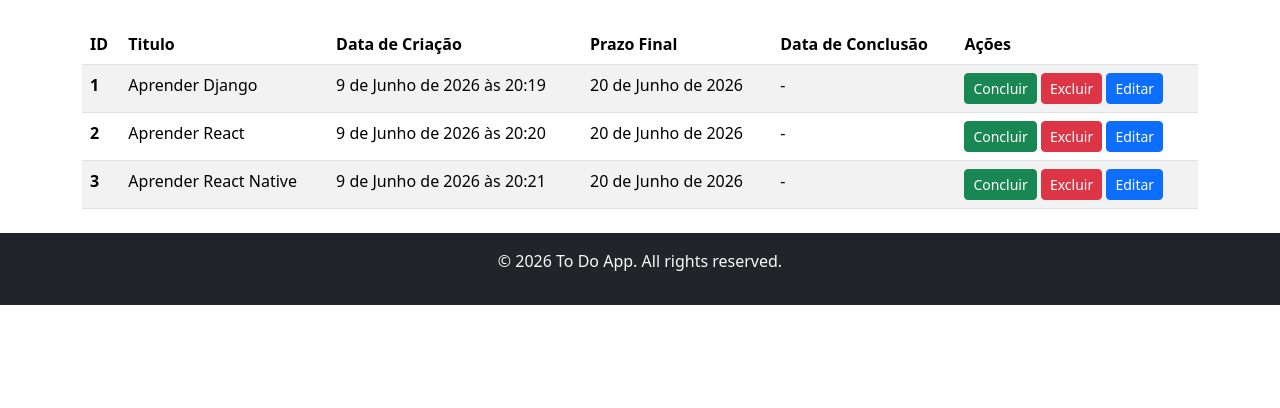
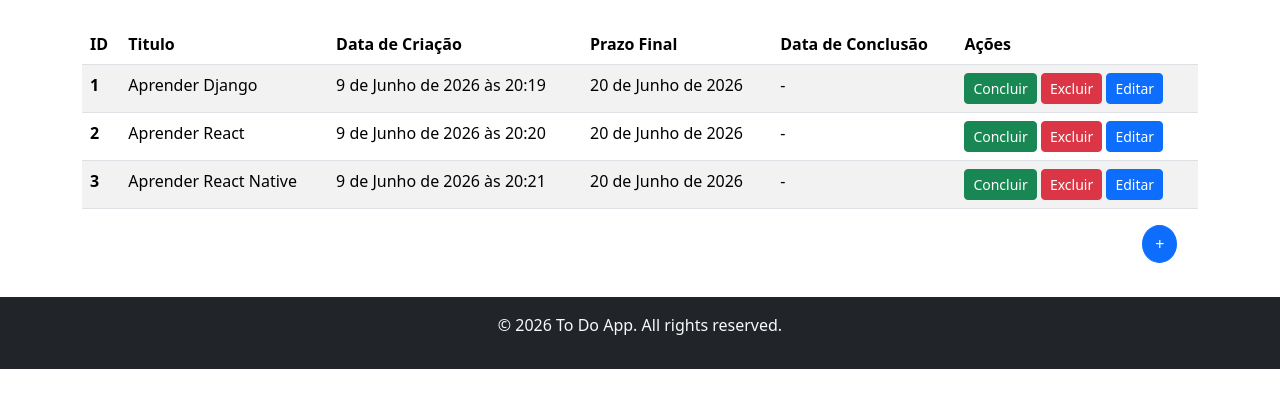
Before and after one commit to JangoDev01/dev_intro, a Django app: page /list in a window 1280 px wide. Shown: the part 56-464 px from the top of the page. Run offline with Django 5.2, Linux system fonts and the light colour scheme; data comes from the database, SQL or seed files in the repository.

Commit message:
preparando o botao pra view de cadastro

```diff
--- a/django/to_do/templates/to_do/todo_list.html
+++ b/django/to_do/templates/to_do/todo_list.html
@@ -39,4 +39,5 @@
             </div>
         </div>
     {% endif %}
+    <a href="{% url 'todo_create' %}" class="btn btn-primary rounded-circle " style="margin-left: 95%; margin-bottom: 10px;">+</a>
 {% endblock %}
```
